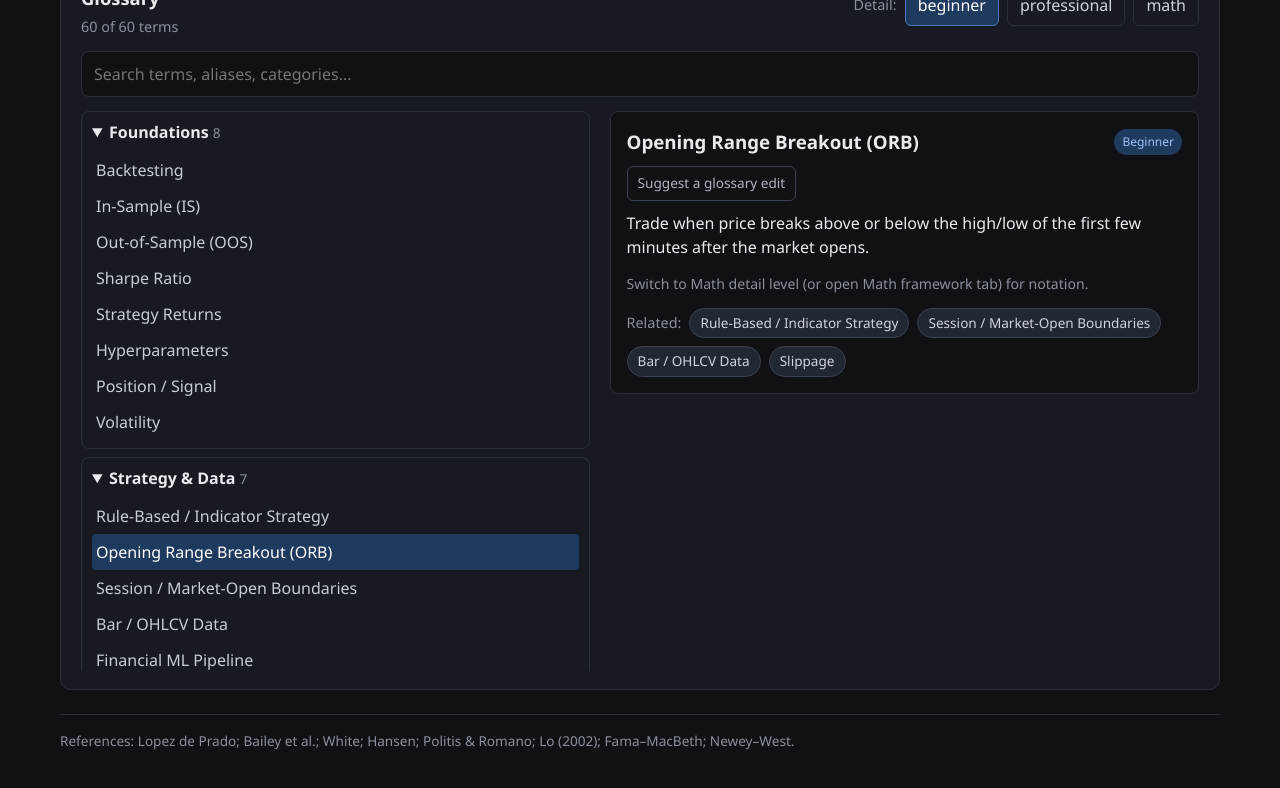
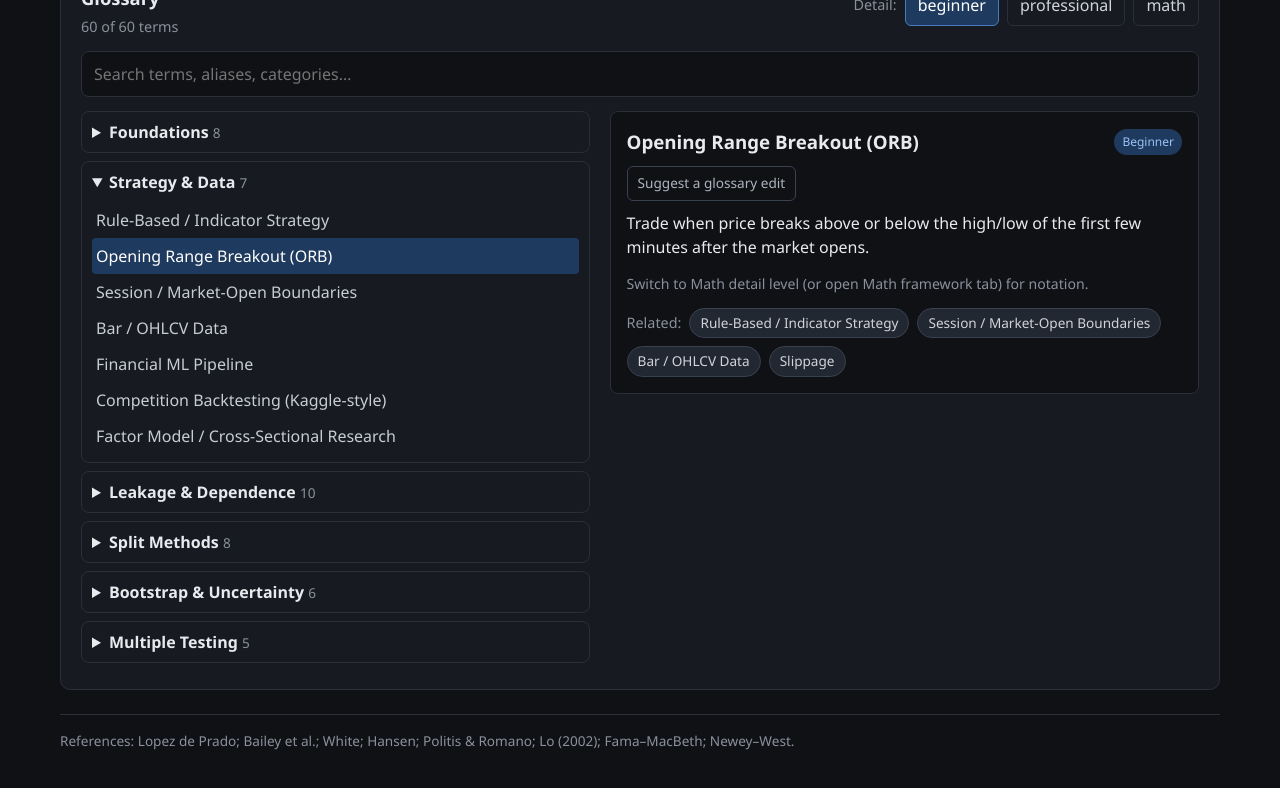
Before and after one commit to darrenadixonpi/backtest-validation-guide, a React (Vite) app: page / in a window 1280 px wide. Both pictures are taken after a click on the button "Opening Range Breakout (ORB)". Shown: the part 286-1074 px from the top of the page. Built offline with nearby package versions, Linux system fonts and the light colour scheme.

Commit message:
Formatting fixes

```diff
--- a/src/App.tsx
+++ b/src/App.tsx
@@ -165,7 +165,7 @@ export default function App() {
             search={search}
             onSearch={setSearch}
             selectedTermId={selectedTerm}
-            onSelectTerm={setSelectedTerm}
+            onSelectTerm={jumpToTerm}
           />
         )}
 
--- a/src/components/GlossaryPanel.tsx
+++ b/src/components/GlossaryPanel.tsx
@@ -25,8 +25,15 @@ function termText(term: Term, level: Level) {
   return term.professional;
 }
 
+function categoryForTerm(id: string) {
+  return termById(id)?.category ?? TERMS[0].category;
+}
+
 export function GlossaryPanel({ search, onSearch, selectedTermId, onSelectTerm }: Props) {
   const [level, setLevel] = useState<Level>('beginner');
+  const [openCategories, setOpenCategories] = useState<Set<string>>(
+    () => new Set([categoryForTerm(selectedTermId)]),
+  );
   const q = search.trim().toLowerCase();
 
   const filtered = useMemo(() => {
@@ -44,6 +51,10 @@ export function GlossaryPanel({ search, onSearch, selectedTermId, onSelectTerm }
   const active = termById(selectedTermId) ?? TERMS[0];
   const badgeLevel = displayLevel(active, level);
   const detailRef = useRef<HTMLElement>(null);
+
+  useEffect(() => {
+    setOpenCategories(new Set([categoryForTerm(selectedTermId)]));
+  }, [selectedTermId]);
 
   useEffect(() => {
     const activeBtn = document.querySelector('.term-list .term-btn.active');
@@ -92,8 +103,16 @@ export function GlossaryPanel({ search, onSearch, selectedTermId, onSelectTerm }
       <div className="glossary-grid">
         <div className="term-list">
           {byCategory.map(({ cat, items }) => (
-            <details key={cat} open={!!q || cat === 'Foundations' || cat === 'Strategy & Data'}>
-              <summary>
+            <details key={cat} open={!!q || openCategories.has(cat)}>
+              <summary
+                onClick={(e) => {
+                  if (q) return;
+                  e.preventDefault();
+                  setOpenCategories((prev) =>
+                    prev.has(cat) ? new Set<string>() : new Set([cat]),
+                  );
+                }}
+              >
                 {cat} <span className="count">{items.length}</span>
               </summary>
               <ul>
--- a/src/components/MathDisplay.tsx
+++ b/src/components/MathDisplay.tsx
@@ -390,6 +390,10 @@ function looksLikeFormula(clause: string) {
   );
 }
 
+function hasLatexCommands(clause: string) {
+  return /\\[a-zA-Z]+/.test(clause);
+}
+
 function ClauseContent({ clause }: { clause: string }) {
   if (clause.includes('$')) {
     const parts = splitDelimitedText(clause);
@@ -414,6 +418,11 @@ function ClauseContent({ clause }: { clause: string }) {
         })}
       </span>
     );
+  }
+
+  // No $ delimiters and no LaTeX commands → plain UI text (tables, notes, limits).
+  if (!hasLatexCommands(clause)) {
+    return <span className="math-prose">{clause}</span>;
   }
 
   if (isExplicitLatexClause(clause)) {
```
